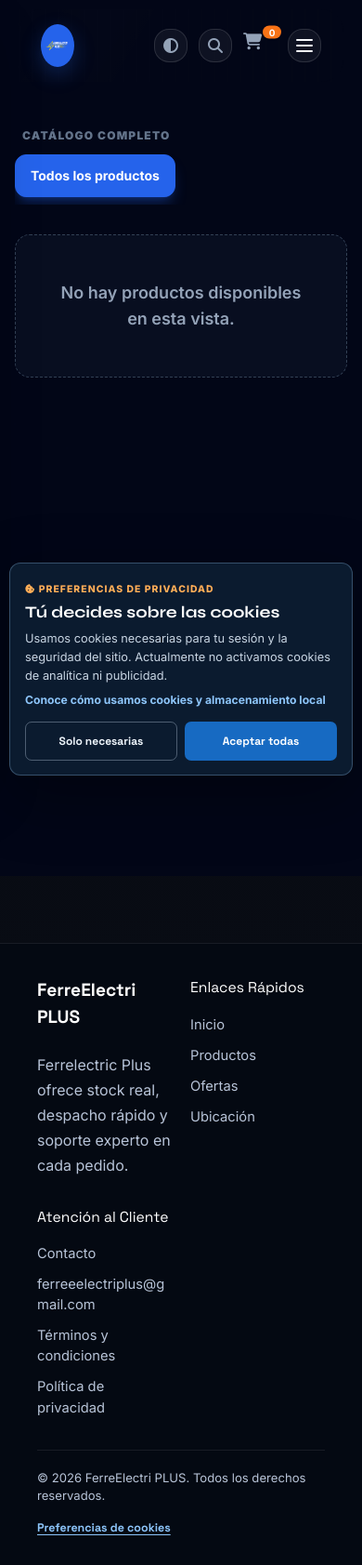
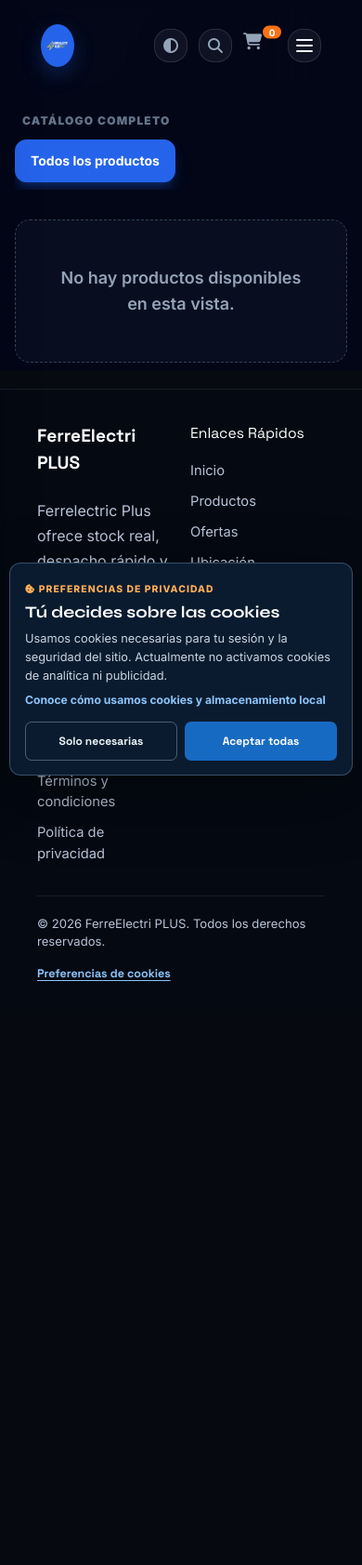
Before and after one commit to gregory283-cmd/ferreelectri-plus, a Django app: page /productos/ in a window 390 px wide. Shown: the whole page at 93% size. After the commit the page ends 1055 px from the top, so only its background shows below. Run offline with Django 5.2, Linux system fonts and the light colour scheme; data that the repository does not hold is empty; parts of the project's set-up code (start-up, migrations or seed data) failed here and were passed over; some libraries are stand-ins or nearby versions.

Commit message:
Fix mobile catalog spacing and chat focus

```diff
--- a/dashboard/templates/base.html
+++ b/dashboard/templates/base.html
@@ -695,7 +695,6 @@
       if (tooltip) tooltip.classList.toggle('hidden', open);
       if (open) {
         heroGuide.hidden = true;
-        input.focus();
         scrollToLatestMessage();
         window.setTimeout(scrollToLatestMessage, 380);
       } else if (window.updateFerreBotLauncher) {
@@ -709,7 +708,6 @@
       chat.classList.remove('hidden');
       chat.classList.add('flex');
       footer.classList.remove('hidden');
-      input.focus();
     }
     function scrollToLatestMessage() {
       window.requestAnimationFrame(function () {
--- a/dashboard/templates/index.html
+++ b/dashboard/templates/index.html
@@ -33,6 +33,9 @@
       opacity: 1;
     }
     @media (max-width: 640px) {
+      .site-footer {
+        margin-top: 20px;
+      }
       #productos-grid {
         display: flex;
         gap: 12px;
@@ -79,7 +82,7 @@
     });
   </script>
 
-  <div class="flex min-h-screen w-full items-start flex-col gap-8 bg-slate-50 px-4 py-10 dark:bg-slate-950 sm:px-6 lg:flex-row lg:px-12">
+  <div class="flex min-h-0 w-full items-start flex-col gap-8 bg-slate-50 px-4 pt-6 pb-2 dark:bg-slate-950 sm:min-h-screen sm:px-6 sm:py-10 lg:flex-row lg:px-12">
     <aside id="catalog-sidebar" class="w-full flex-shrink-0 lg:sticky lg:top-24 lg:z-20 lg:w-1/4 xl:w-1/5">
       <h3 class="mb-3 pl-2 text-xs font-black uppercase tracking-widest text-slate-400 dark:text-slate-500 lg:mb-6">
         {% if request.GET.categoria %}Filtrando: {{ request.GET.categoria }}{% else %}Catálogo completo{% endif %}
```
